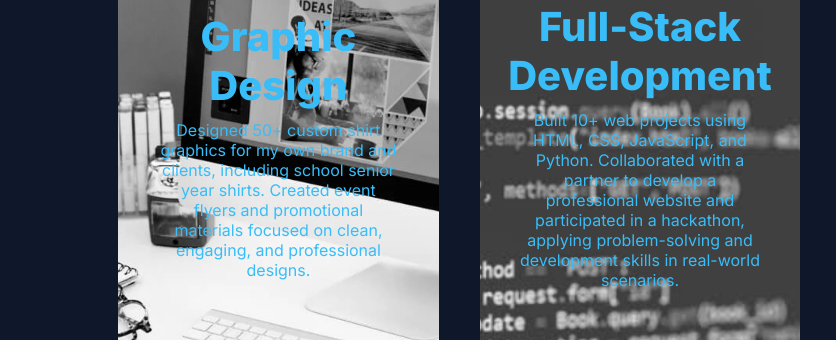
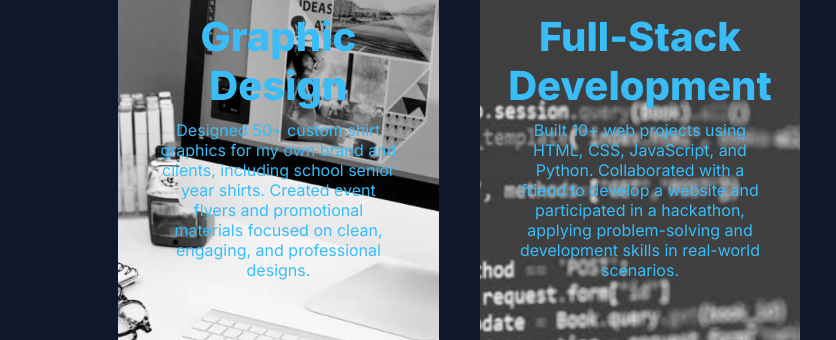
Before and after one commit to ArcherTembe/Portfolio, a plain HTML site: page index.html in a window 1280 px wide. Shown: the part 2713-3053 px from the top of the page, 0-836 px from the left. Drawn offline with Linux system fonts and the light colour scheme.

Commit message:
Update project description in index.html

```diff
--- a/index.html
+++ b/index.html
@@ -114,7 +114,7 @@
                 <img src="assets/images.jpg" alt="Graphic Design Project">
                 <div class="projects-info">
                     <h4>Full-Stack Development</h4>
-                    <p>Built 10+ web projects using HTML, CSS, JavaScript, and Python. Collaborated with a partner to develop a professional website and participated in a hackathon, applying problem-solving and development skills in real-world scenarios.</p>
+                    <p>Built 10+ web projects using HTML, CSS, JavaScript, and Python. Collaborated with a friend to develop a website and participated in a hackathon, applying problem-solving and development skills in real-world scenarios.</p>
                 </div>
             </div>
 
```
